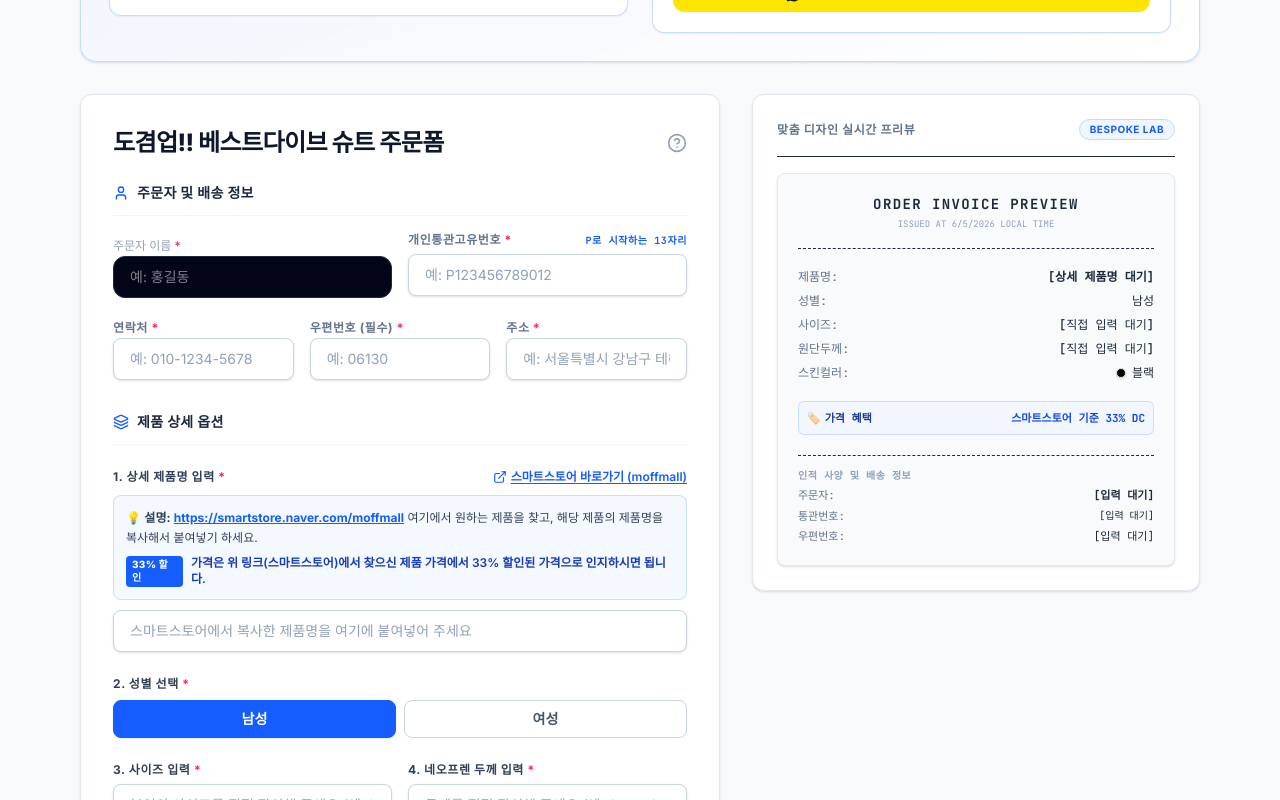
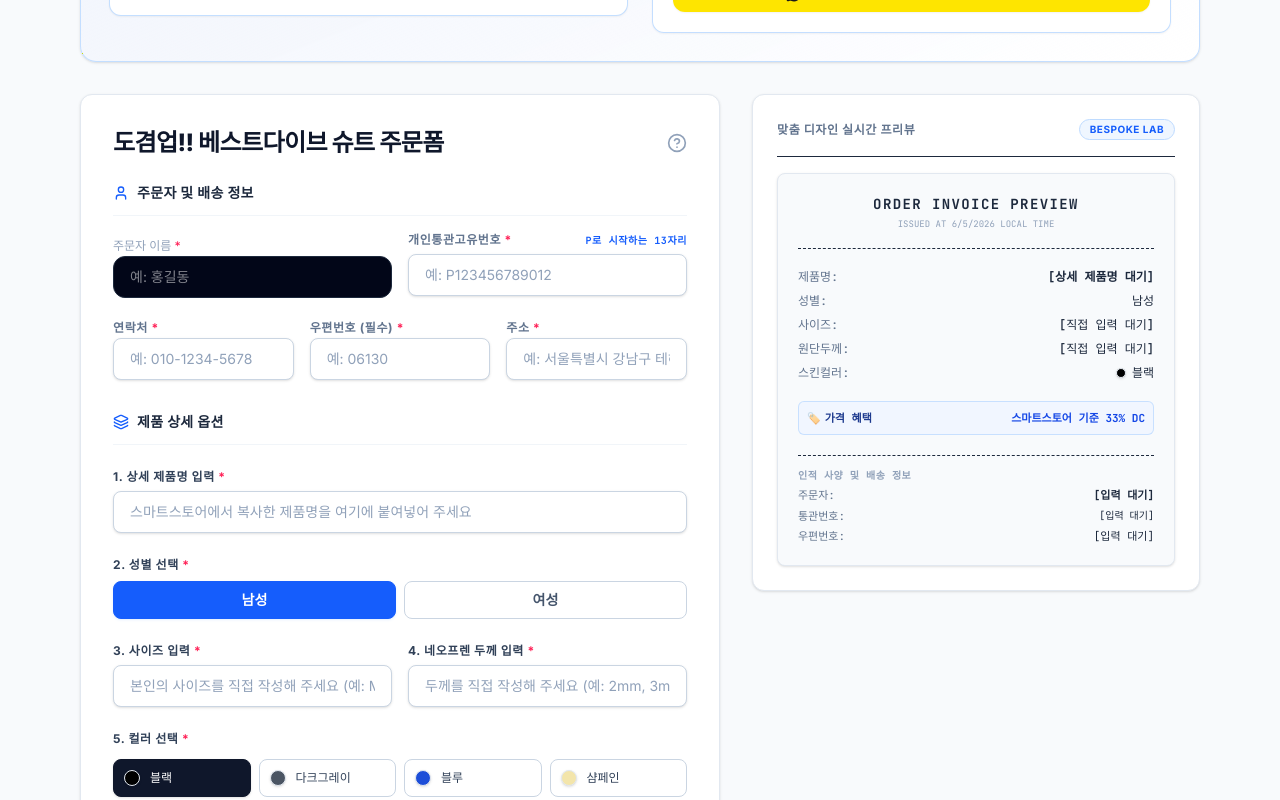
Before and after one commit to 9hyojeong-byte/DCFDG_suit_order, a React (Vite) app: page / in a window 1280 px wide. Shown: the part 412-1212 px from the top of the page. Built offline with nearby package versions, Linux system fonts and the light colour scheme; no server answers.

Commit message:
refactor: simplify product name input by removing redundant store link and note

```diff
--- a/src/App.tsx
+++ b/src/App.tsx
@@ -670,42 +670,10 @@ export default function App() {
                 </div>
 
                 {/* 1. 상세 제품명 입력 */}
-                <div id="field-productName" className="space-y-2.5">
-                  <div className="flex flex-col sm:flex-row sm:items-center sm:justify-between gap-1">
-                    <label className="text-xs text-slate-700 font-bold uppercase tracking-wider block">
-                      1. 상세 제품명 입력 <span className="text-rose-500">*</span>
-                    </label>
-                    <a
-                      href="https://smartstore.naver.com/moffmall"
-                      target="_blank"
-                      rel="noopener noreferrer"
-                      className="inline-flex items-center gap-1 text-xs text-blue-600 hover:text-blue-700 font-semibold underline underline-offset-2 hover:opacity-85 transition-opacity"
-                    >
-                      <ExternalLink className="w-3.5 h-3.5" />
-                      스마트스토어 바로가기 (moffmall)
-                    </a>
-                  </div>
-
-                  {/* 설명 안내 상자 */}
-                  <div className="p-3 bg-blue-50/70 border border-blue-200/80 rounded-lg text-xs space-y-1.5">
-                    <p className="text-slate-700 leading-relaxed">
-                      💡 <strong>설명:</strong>{" "}
-                      <a
-                        href="https://smartstore.naver.com/moffmall"
-                        target="_blank"
-                        rel="noopener noreferrer"
-                        className="text-blue-600 font-bold underline hover:text-blue-800"
-                      >
-                        https://smartstore.naver.com/moffmall
-                      </a>{" "}
-                      여기에서 원하는 제품을 찾고, 해당 제품의 제품명을 복사해서 붙여넣기 하세요.
-                    </p>
-                    <div className="flex items-center gap-2 pt-0.5 text-blue-800 font-semibold">
-                      <span className="inline-block px-1.5 py-0.5 bg-blue-600 text-white rounded text-[10px] font-extrabold tracking-wide">33% 할인</span>
-                      <span>가격은 위 링크(스마트스토어)에서 찾으신 제품 가격에서 33% 할인된 가격으로 인지하시면 됩니다.</span>
-                    </div>
-                  </div>
-
+                <div id="field-productName" className="space-y-1.5">
+                  <label className="text-xs text-slate-700 font-bold uppercase tracking-wider block">
+                    1. 상세 제품명 입력 <span className="text-rose-500">*</span>
+                  </label>
                   <input
                     type="text"
                     required
```
